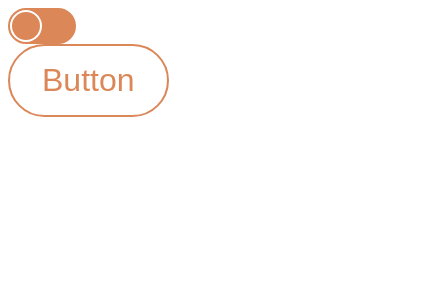
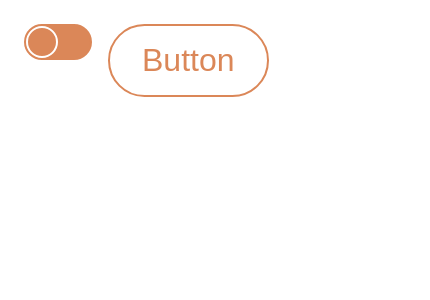
Before and after one commit to TimothyRedPanda/component_library, a React (Vite) app: page / in a window 390 px wide. Shown: the top 300 px of the page, 430 px wide, since content can reach past the window. Built offline with nearby package versions, Linux system fonts and the light colour scheme.

Commit message:
Added - a wrapper to the development page - should now adjust to both mobile and desktop.

```diff
--- a/src/app.tsx
+++ b/src/app.tsx
@@ -1,13 +1,16 @@
 import { Button } from "./components/button";
 import { SlideButton } from "./components/slide-button";
+import "./index.scss";
 
 function App() {
-    return (
-        <>
-        <SlideButton></SlideButton>
-        <Button>Button</Button>
-        </>
-    )
+	return (
+		<>
+			<div className="wrapper">
+				<SlideButton />
+				<Button>Button</Button>
+			</div>
+		</>
+	);
 }
 
 export default App;
--- a/src/components/button/button.scss
+++ b/src/components/button/button.scss
@@ -10,6 +10,7 @@ $quinary-color: #db8758;
     border: 2px solid $quinary-color;
     color: $quinary-color;
     font-size: 2rem;
+    width: fit-content;
     border-radius: 2.5rem;
     padding: 1rem 2rem;
     cursor: pointer;
--- /dev/null
+++ b/src/index.scss
@@ -0,0 +1,11 @@
+.wrapper {
+    display: grid;
+    grid-template-columns: repeat(4, 1fr);
+    grid-template-rows: repeat(4, 1fr);
+    grid-gap: 1rem;
+    padding: 1rem;
+    width: 100vw;
+    height: 100vh;
+    justify-content: center;
+    align-items: start;
+}
--- a/src/index.tsx
+++ b/src/index.tsx
@@ -1,9 +1,10 @@
-import React from 'react';
-import { createRoot } from 'react-dom/client';
-import App from './app';
+import React from "react";
+import { createRoot } from "react-dom/client";
+import App from "./app";
 
-createRoot(document.getElementById('root')!).render(
-  <React.StrictMode>
-    <App />
-  </React.StrictMode>
-)
+// biome-ignore lint/style/noNonNullAssertion: <explanation>
+createRoot(document.getElementById("root")!).render(
+	<React.StrictMode>
+		<App />
+	</React.StrictMode>,
+);
```
